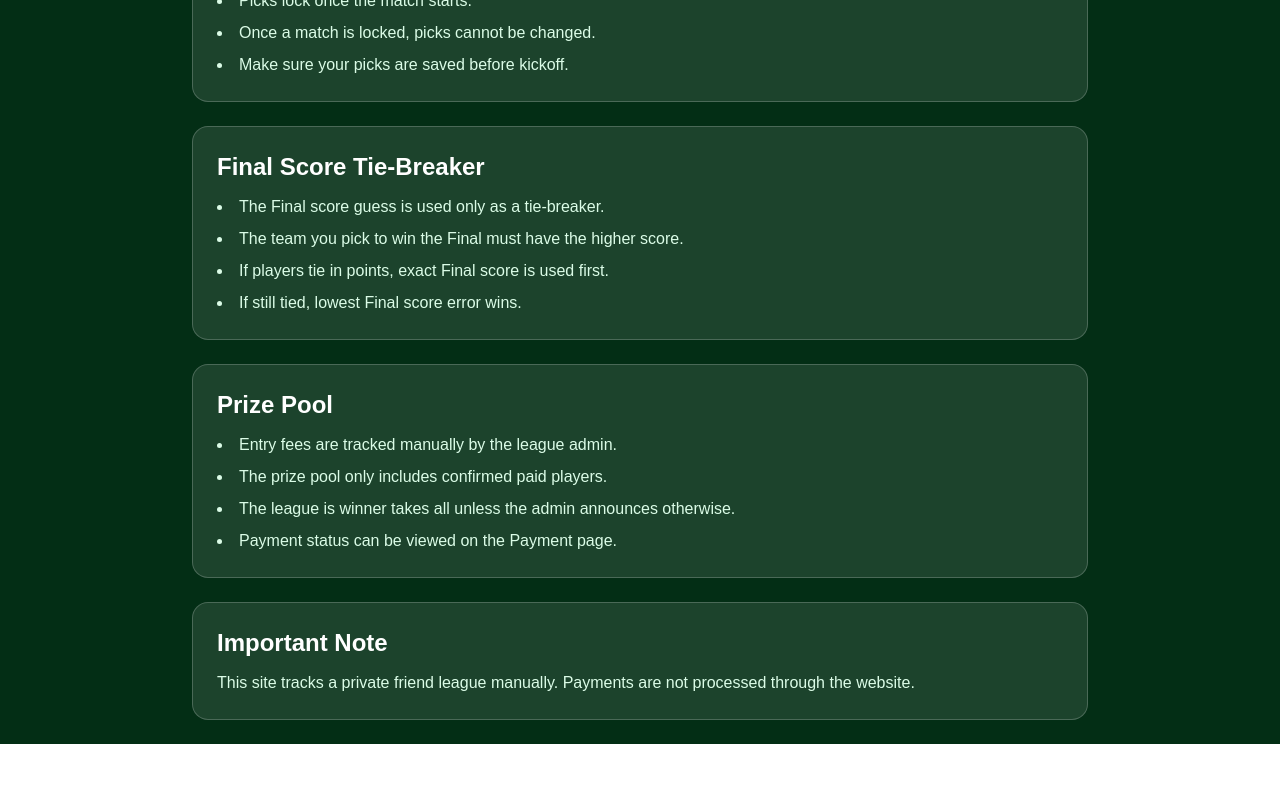
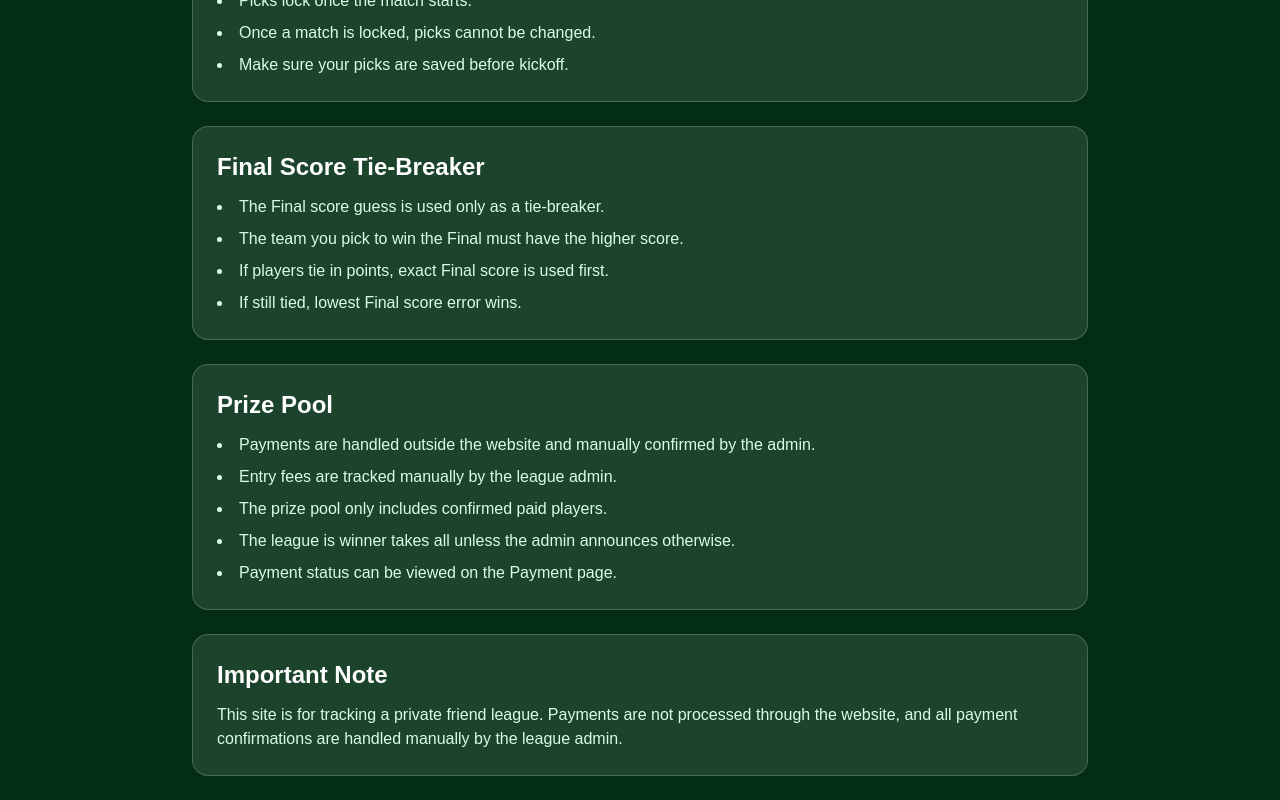
Before and after one commit to Roger-713/bracket-picker, a Next.js app in the folder bracket-picker/: page /rules in a window 1280 px wide. Shown: the part 507-1307 px from the top of the page. Before the commit the page ends 1251 px from the top, so only its background shows below. Built offline with nearby package versions, Linux system fonts and the light colour scheme; no server answers.

Commit message:
Polish app and add payment disclaimer

```diff
--- a/bracket-picker/app/dashboard/page.tsx
+++ b/bracket-picker/app/dashboard/page.tsx
@@ -331,6 +331,12 @@ export default function DashboardPage() {
               <p className="text-xl font-semibold">
                 {nextMatch.home_team} vs {nextMatch.away_team}
               </p>
+              <a
+                href="/picks"
+                className="inline-block bg-white text-green-950 px-5 py-3 rounded-xl font-semibold mt-4"
+              >
+                Make This Pick
+              </a>
             </>
           ) : (
             <p className="text-green-100">
--- a/bracket-picker/app/payment/page.tsx
+++ b/bracket-picker/app/payment/page.tsx
@@ -476,10 +476,18 @@ export default function PaymentPage() {
           </div>
         </div>
 
-        <p className="text-sm text-green-100 mt-4">
-          Payments are tracked manually. Do not use this as automatic payment
-          processing.
-        </p>
+        <div className="bg-yellow-300/10 border border-yellow-300/30 rounded-2xl p-5 mt-6">
+          <h2 className="text-lg font-bold text-yellow-100 mb-2">
+            Payment Disclaimer
+          </h2>
+
+          <p className="text-sm text-yellow-50 leading-relaxed">
+            Payments are not processed through this website. This page is only
+            used by the league admin to manually track who has paid outside the
+            app. The prize pool shown is based only on payments marked as
+            confirmed by the admin.
+          </p>
+        </div>
       </div>
     </main>
   );
--- a/bracket-picker/app/rules/page.tsx
+++ b/bracket-picker/app/rules/page.tsx
@@ -44,6 +44,10 @@ export default function RulesPage() {
           <section className="bg-white/10 border border-white/20 rounded-2xl p-6">
             <h2 className="text-2xl font-bold mb-3">Prize Pool</h2>
             <ul className="list-disc list-inside space-y-2 text-green-100">
+              <li>
+                Payments are handled outside the website and manually confirmed
+                by the admin.
+              </li>
               <li>Entry fees are tracked manually by the league admin.</li>
               <li>The prize pool only includes confirmed paid players.</li>
               <li>
@@ -57,8 +61,9 @@ export default function RulesPage() {
           <section className="bg-white/10 border border-white/20 rounded-2xl p-6">
             <h2 className="text-2xl font-bold mb-3">Important Note</h2>
             <p className="text-green-100">
-              This site tracks a private friend league manually. Payments are
-              not processed through the website.
+              This site is for tracking a private friend league. Payments are
+              not processed through the website, and all payment confirmations
+              are handled manually by the league admin.
             </p>
           </section>
         </div>
```
